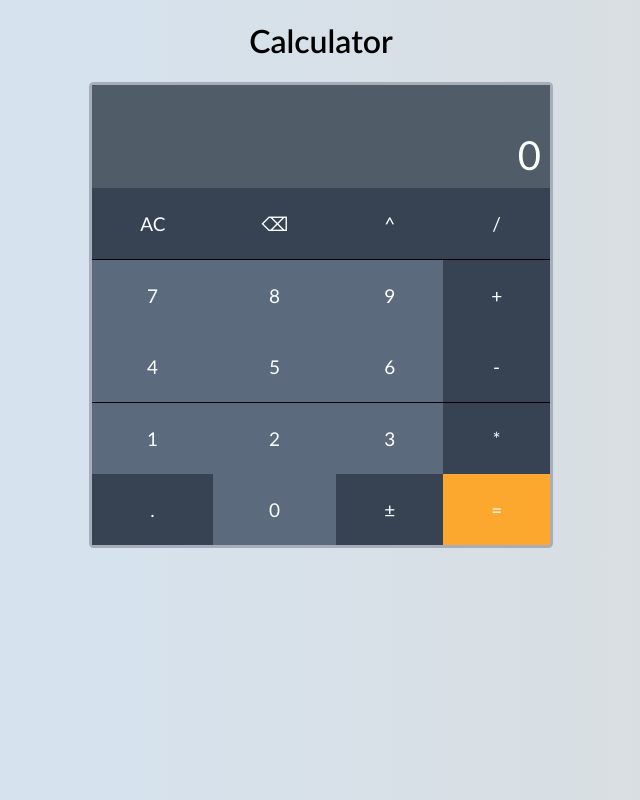
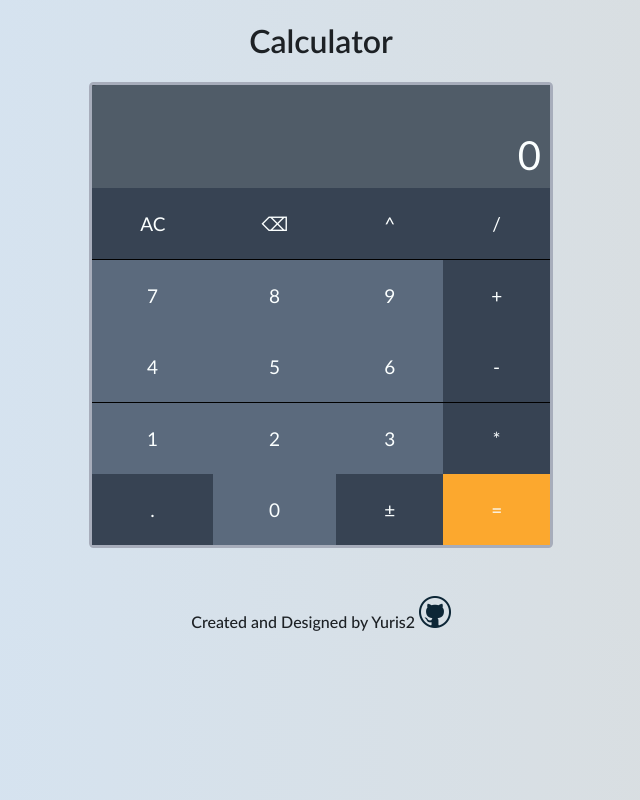
Before and after one commit to Yuris2/Simple-Calculator, a plain HTML site: page index.html in a window 1280 px wide. Shown: the whole page, without its empty margins (319-959 px from the left). Drawn offline with Linux system fonts and the light colour scheme.

Commit message:
Added Classic Footer

```diff
--- a/index.html
+++ b/index.html
@@ -37,6 +37,11 @@
         <button id="equals">=</button>
     </div>
 </main>
+<div class="footer">Created and Designed by Yuris2
+    <a href="https://github.com/Yuris2" target = "_blank">
+        <img src ="gitHub Logo.png" id = "footer-button">
+    </a>
+</div>
 <script src="script.js"></script>
 </body>
 </html>
--- a/style.css
+++ b/style.css
@@ -33,6 +33,7 @@ main {
 }
 
 h1 {
+    color:#1d2125;
     text-align: center;
     font-family: lato-bold;
 }
@@ -91,3 +92,21 @@ button {
         "number-0 decimal equals multiply";
     gap: 0
 }
+
+.footer {
+    color: #1d2125;
+    font-family: lato-medium;
+    text-align: center;
+    padding-top: 3em;
+}
+
+#footer-button {
+    width: 2.5%;
+    height:2.5%
+}
+
+#footer-button:hover {
+    background-color:#FCA82E ;
+    border-radius: 20px;
+    transition-duration: 0.5s;
+}
```
Also changed, not shown: gitHub Logo.png (added).
